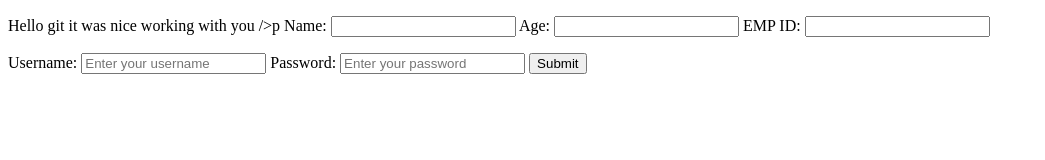
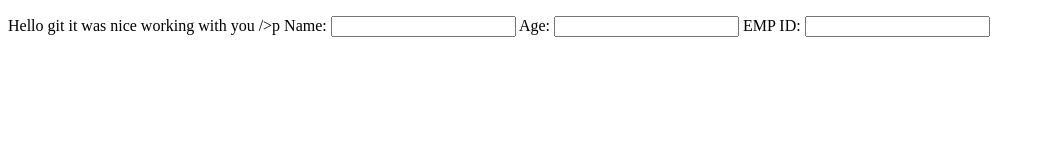
Before and after one commit to ArjunAJ7/git-evaluation, a plain HTML site: page index.html in a window 1280 px wide. Shown: the whole page, without its empty margins (0-1045 px from the left). Drawn offline with Linux system fonts and the light colour scheme.

Commit message:
Revert "Feature 4 added"

```diff
--- a/index.html
+++ b/index.html
@@ -16,16 +16,5 @@
         <label for="id">EMP ID:</label>
 	<input type="number" id="id">
 
-	<form>
-  <label for="username">Username:</label>
-  <input type="text" id="username" name="username" placeholder="Enter your username">
-
-  <label for="password">Password:</label>
-  <input type="password" id="password" name="password" placeholder="Enter your password">
-
-  <input type="submit" value="Submit">
-</form>
-
-
 				      </body>
 </html>
```
